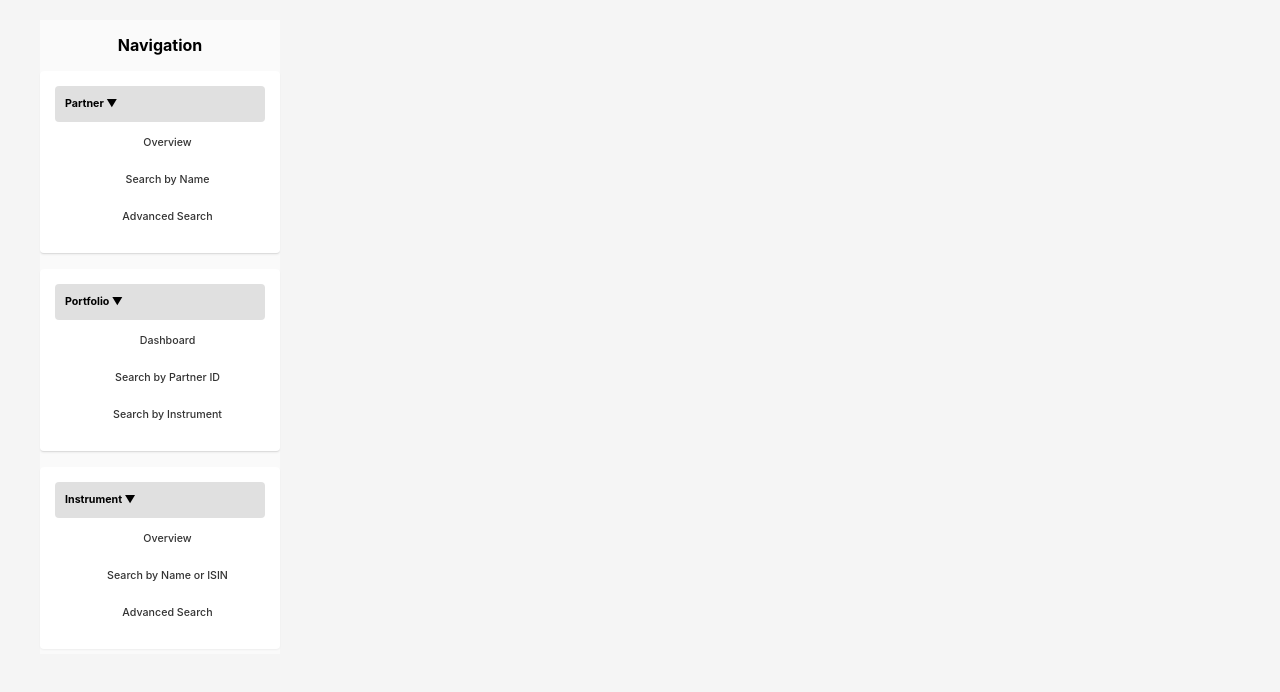
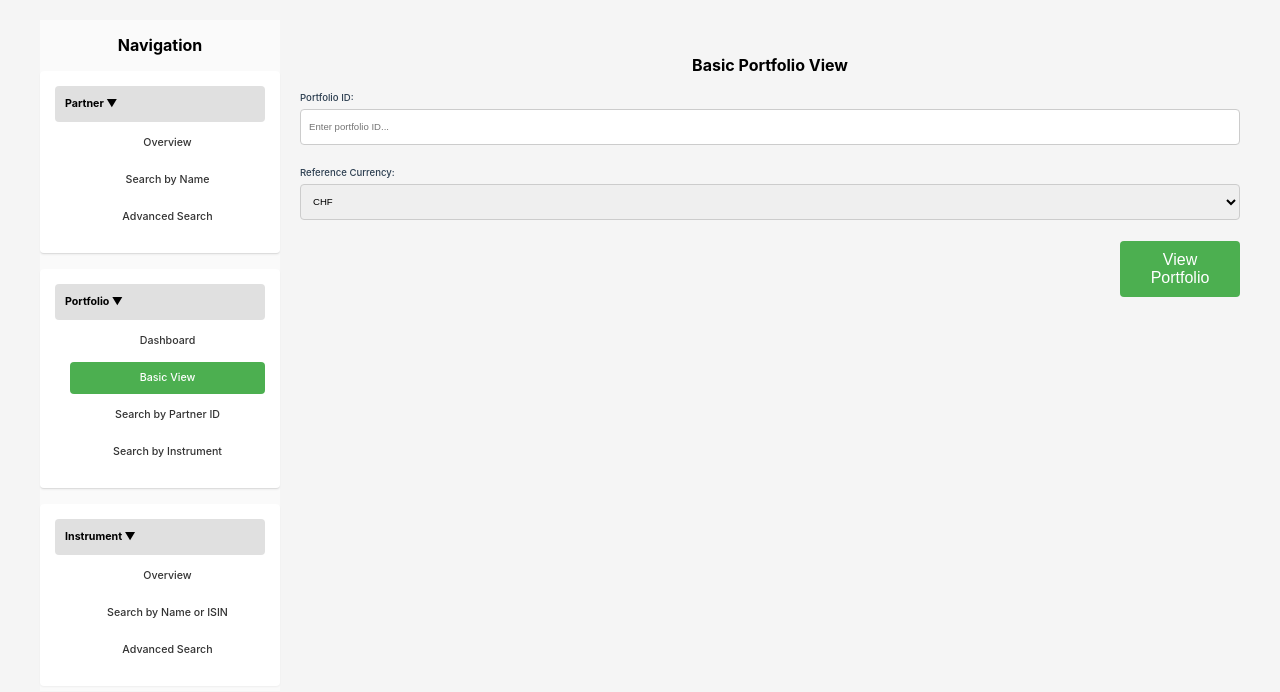
Before and after one commit to dnlwrthstr/graphql-opensearch, a React (Create React App) app in the folder frontend/: page /basic-view in a window 1280 px wide. Shown: the top 692 px of the page. Built offline with nearby package versions, Linux system fonts and the light colour scheme.

Commit message:
Add 'Basic View' menu item under Portfolio section

```diff
--- a/frontend/src/App.js
+++ b/frontend/src/App.js
@@ -14,6 +14,7 @@ import PortfoliosWithInstrument from './components/PortfoliosWithInstrument';
 import PartnerOverviewPage from './components/PartnerOverviewPage';
 import InstrumentOverviewPage from './components/InstrumentOverviewPage';
 import Dashboard from './components/Dashboard';
+import BasicPortfolioView from './components/BasicPortfolioView';
 
 // Initialize Apollo Client
 const client = new ApolloClient({
@@ -41,6 +42,7 @@ function App() {
               <Route path="/partner-overview" element={<PartnerOverviewPage />} />
               <Route path="/instrument-overview" element={<InstrumentOverviewPage />} />
               <Route path="/dashboard" element={<Dashboard />} />
+              <Route path="/basic-view" element={<BasicPortfolioView />} />
             </Routes>
           </main>
         </div>
--- /dev/null
+++ b/frontend/src/components/BasicPortfolioView.js
@@ -0,0 +1,159 @@
+import React, { useState } from 'react';
+import { gql, useQuery } from '@apollo/client';
+
+// GraphQL query for basic portfolio view
+const GET_PORTFOLIO = gql`
+  query GetPortfolio($id: ID!) {
+    getPortfolio(id: $id) {
+      id
+      name
+      currency
+      created_at
+      positions {
+        instrument_id
+        quantity
+        market_value
+        currency
+        instrument {
+          id
+          name
+          type
+          currency
+        }
+      }
+    }
+  }
+`;
+
+function BasicPortfolioView() {
+  const [portfolioId, setPortfolioId] = useState('');
+  const [executeQuery, setExecuteQuery] = useState(false);
+  const [referenceCurrency, setReferenceCurrency] = useState('CHF');
+
+  const { loading, error, data } = useQuery(GET_PORTFOLIO, {
+    variables: { id: portfolioId },
+    skip: !executeQuery
+  });
+
+  const handleSubmit = (e) => {
+    e.preventDefault();
+    setExecuteQuery(true);
+  };
+
+  // Calculate total portfolio value
+  const calculateTotalValue = (positions) => {
+    return positions.reduce((total, position) => total + position.market_value, 0);
+  };
+
+  // Group positions by instrument type
+  const groupPositionsByType = (positions) => {
+    const groups = {};
+
+    positions.forEach(position => {
+      const type = position.instrument?.type || 'Unknown';
+
+      if (!groups[type]) {
+        groups[type] = {
+          type,
+          positions: [],
+          totalValue: 0
+        };
+      }
+
+      groups[type].positions.push(position);
+      groups[type].totalValue += position.market_value;
+    });
+
+    return Object.values(groups);
+  };
+
+  return (
+    <div className="basic-portfolio-view-container">
+      <h2>Basic Portfolio View</h2>
+      <form onSubmit={handleSubmit}>
+        <div className="input-group">
+          <label>Portfolio ID:</label>
+          <input
+            type="text"
+            value={portfolioId}
+            onChange={(e) => {
+              setPortfolioId(e.target.value);
+              setExecuteQuery(false);
+            }}
+            placeholder="Enter portfolio ID..."
+            required
+          />
+        </div>
+        <div className="input-group">
+          <label>Reference Currency:</label>
+          <select
+            value={referenceCurrency}
+            onChange={(e) => setReferenceCurrency(e.target.value)}
+          >
+            <option value="CHF">CHF</option>
+            <option value="EUR">EUR</option>
+            <option value="USD">USD</option>
+            <option value="GBP">GBP</option>
+          </select>
+        </div>
+        <button type="submit">View Portfolio</button>
+      </form>
+
+      {loading && <p>Loading...</p>}
+      {error && <p>Error: {error.message}</p>}
+
+      {data && data.getPortfolio && (
+        <div className="portfolio-content">
+          <div className="portfolio-info">
+            <h3>{data.getPortfolio.name}</h3>
+            <p>Portfolio ID: {data.getPortfolio.id} | Currency: {data.getPortfolio.currency}</p>
+            <p>Created: {data.getPortfolio.created_at}</p>
+            <p>Total Value: {calculateTotalValue(data.getPortfolio.positions).toLocaleString()} {data.getPortfolio.currency}</p>
+          </div>
+
+          <div className="instrument-groups-section">
+            <h3>Instrument Groups</h3>
+            {data.getPortfolio.positions.length === 0 ? (
+              <p>No positions found in this portfolio</p>
+            ) : (
+              <div className="instrument-groups-list">
+                {groupPositionsByType(data.getPortfolio.positions).map(group => (
+                  <div key={group.type} className="instrument-group-item">
+                    <h4>{group.type}</h4>
+                    <p>Total Value: {group.totalValue.toLocaleString()} {data.getPortfolio.currency}</p>
+                    <p>Positions: {group.positions.length}</p>
+
+                    <table>
+                      <thead>
+                        <tr>
+                          <th>Instrument Name</th>
+                          <th>Type</th>
+                          <th>Quantity</th>
+                          <th>Market Value</th>
+                          <th>Currency</th>
+                        </tr>
+                      </thead>
+                      <tbody>
+                        {group.positions.map((position, index) => (
+                          <tr key={index}>
+                            <td>{position.instrument?.name || 'Unknown'}</td>
+                            <td>{position.instrument?.type || 'N/A'}</td>
+                            <td>{position.quantity ? position.quantity.toLocaleString() : 'N/A'}</td>
+                            <td>{position.market_value ? position.market_value.toLocaleString() : 'N/A'}</td>
+                            <td>{position.currency || 'N/A'}</td>
+                          </tr>
+                        ))}
+                      </tbody>
+                    </table>
+                  </div>
+                ))}
+              </div>
+            )}
+          </div>
+        </div>
+      )}
+    </div>
+  );
+}
+
+export default BasicPortfolioView;
--- a/frontend/src/components/Navigation.js
+++ b/frontend/src/components/Navigation.js
@@ -75,6 +75,14 @@ function Navigation() {
               </li>
               <li>
                 <NavLink
+                  to="/basic-view"
+                  className={({ isActive }) => isActive ? "active-nav-link" : "nav-link"}
+                >
+                  Basic View
+                </NavLink>
+              </li>
+              <li>
+                <NavLink
                   to="/"
                   className={({ isActive }) => isActive ? "active-nav-link" : "nav-link"}
                 >
```
